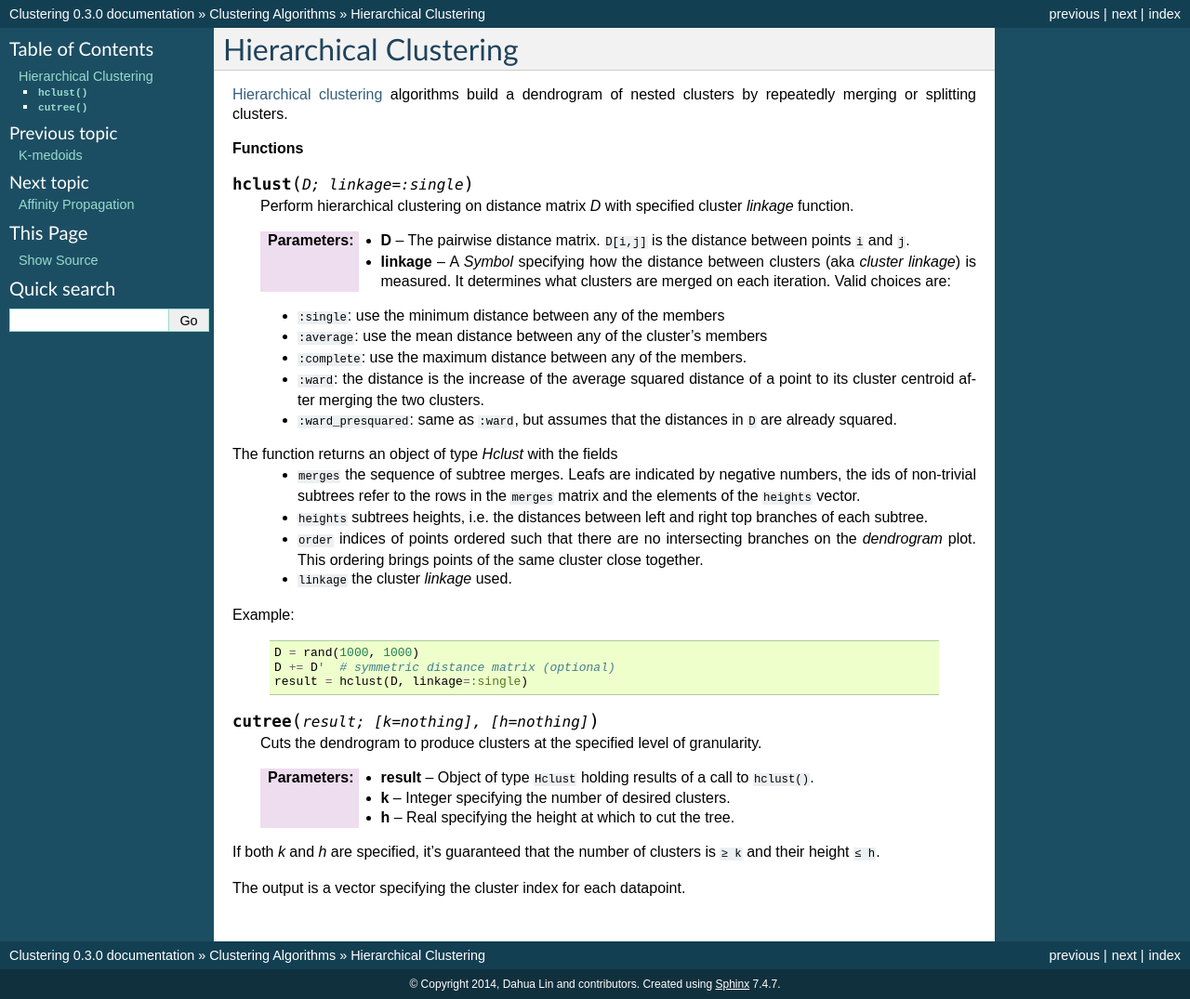
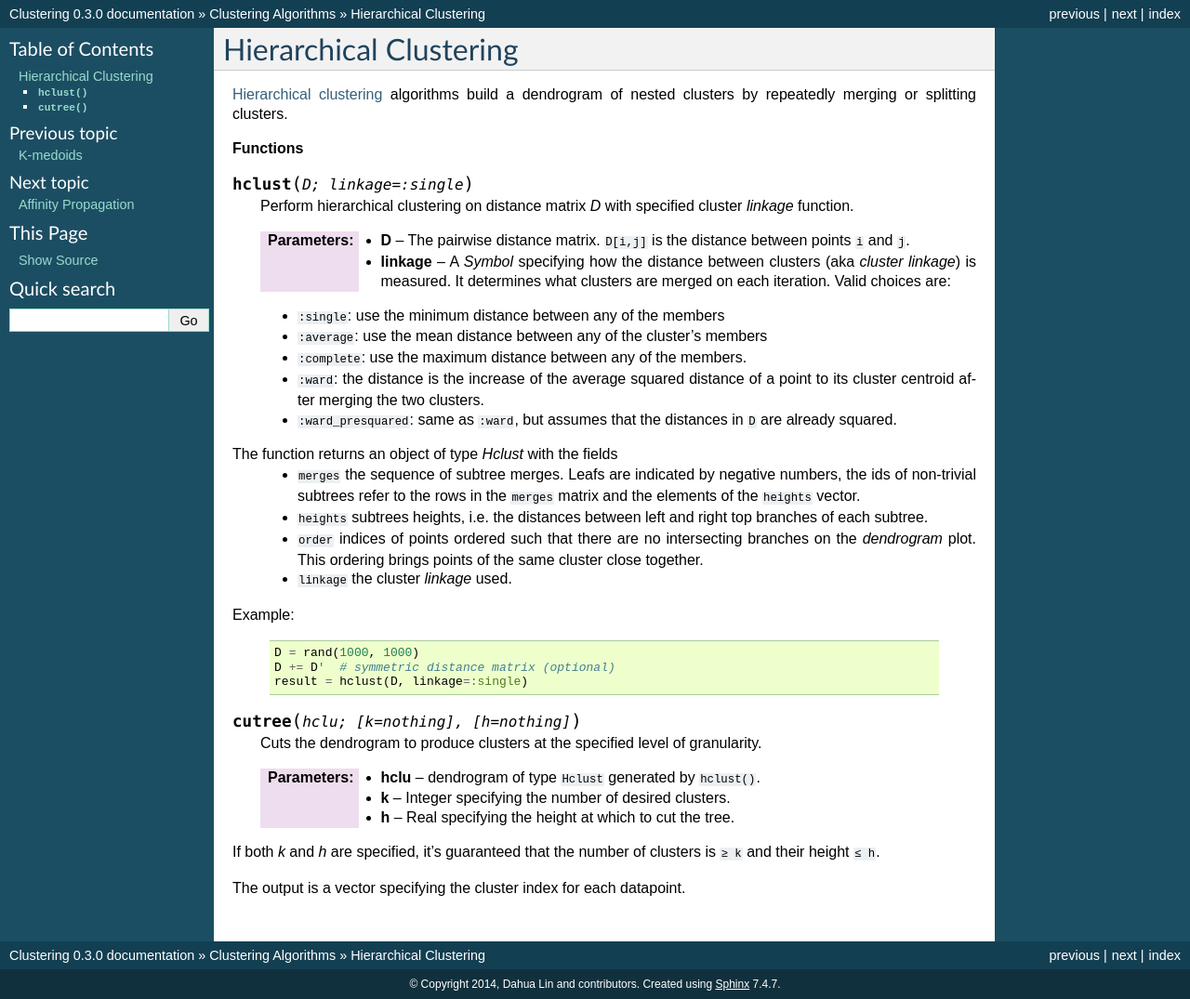
Before and after one commit to JuliaStats/Clustering.jl, a Sphinx documentation site: the page built from doc/source/hclust.rst, in a window 1280 px wide. Shown: the whole page at 93% size. Built offline with Sphinx 7.4.7, drawn with Linux system fonts in a browser that asks for light colours; formulas are drawn with MathJax 3.

Commit message:
cutree() doc: tiny enhancement

```diff
--- a/doc/source/hclust.rst
+++ b/doc/source/hclust.rst
@@ -31,11 +31,11 @@ Example:
 		D += D'  # symmetric distance matrix (optional)
 		result = hclust(D, linkage=:single)
 
-.. function:: cutree(result; [k=nothing], [h=nothing])
+.. function:: cutree(hclu; [k=nothing], [h=nothing])
 
 	Cuts the dendrogram to produce clusters at the specified level of granularity.
 
-	:param result: Object of type ``Hclust`` holding results of a call to ``hclust()``.
+	:param hclu: dendrogram of type ``Hclust`` generated by ``hclust()``.
 	:param k: Integer specifying the number of desired clusters.
 	:param h: Real specifying the height at which to cut the tree.
 
```
